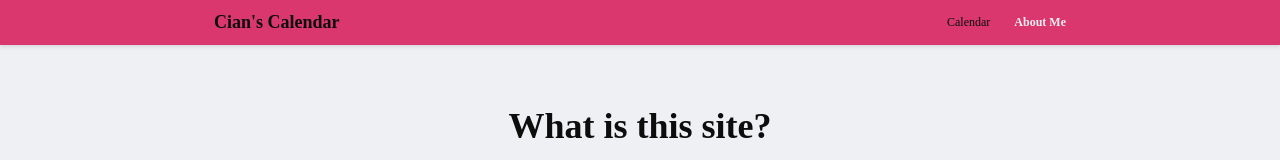
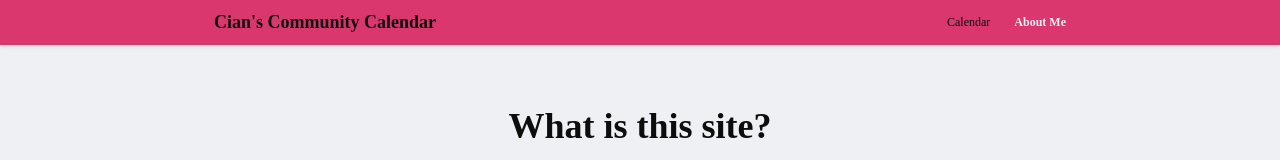
Before and after one commit to KayCeeGit/CommunityCalendar, a plain HTML site: page about.html in a window 1280 px wide. Shown: the top 160 px of the page. Drawn offline with Linux system fonts and the light colour scheme.

Commit message:
fixed title of about me

```diff
--- a/about.html
+++ b/about.html
@@ -9,7 +9,7 @@
 <body>
     <nav class="navbar">
         <div class="nav-container">
-            <h1 class="nav-logo">Cian's Calendar</h1>
+            <h1 class="nav-logo">Cian's Community Calendar</h1>
             <ul class="nav-menu">
                 <li><a href="index.html" class="nav-link">Calendar</a></li>
                 <li><a href="about.html" class="nav-link active">About Me</a></li>
```
